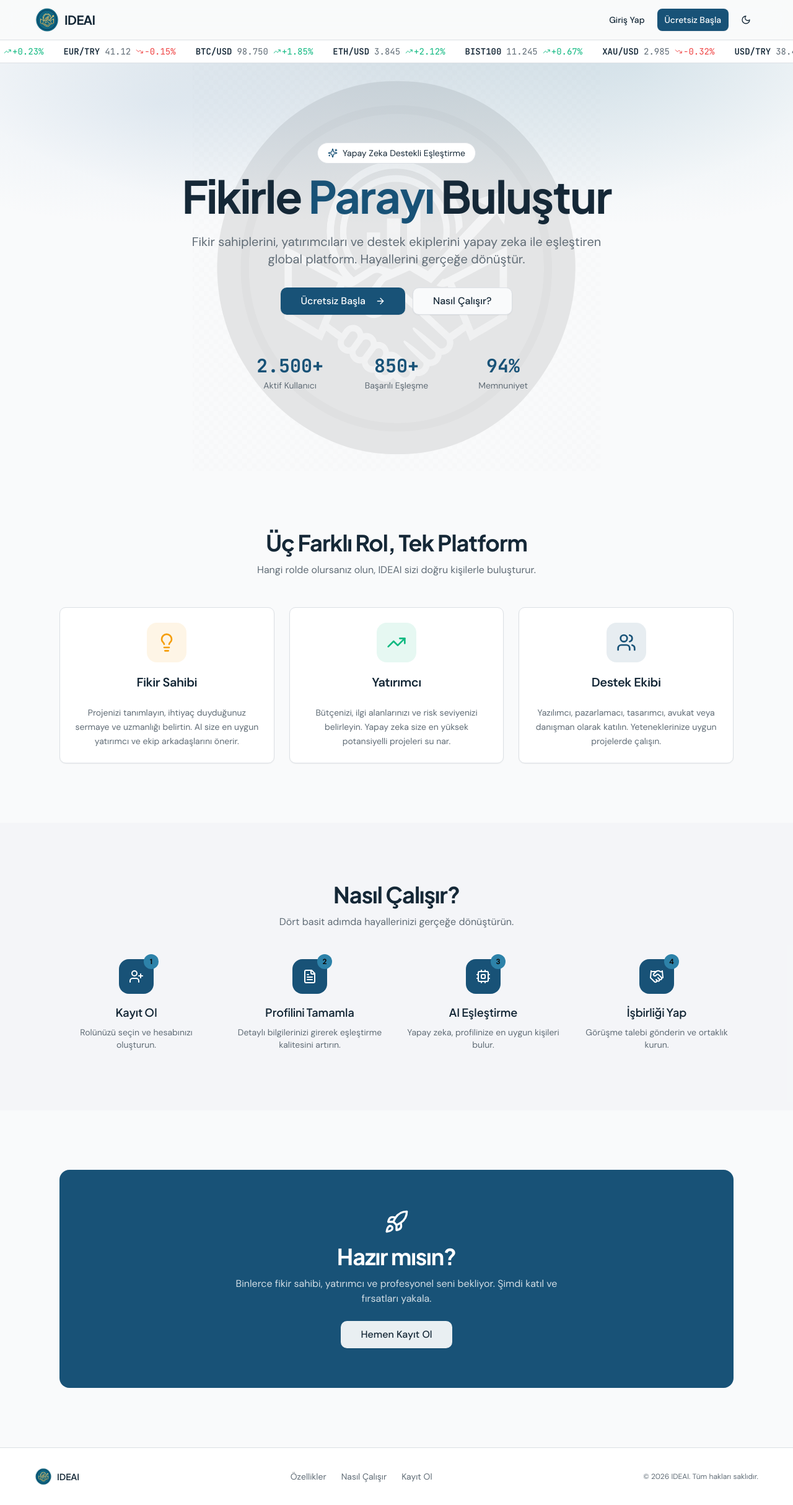
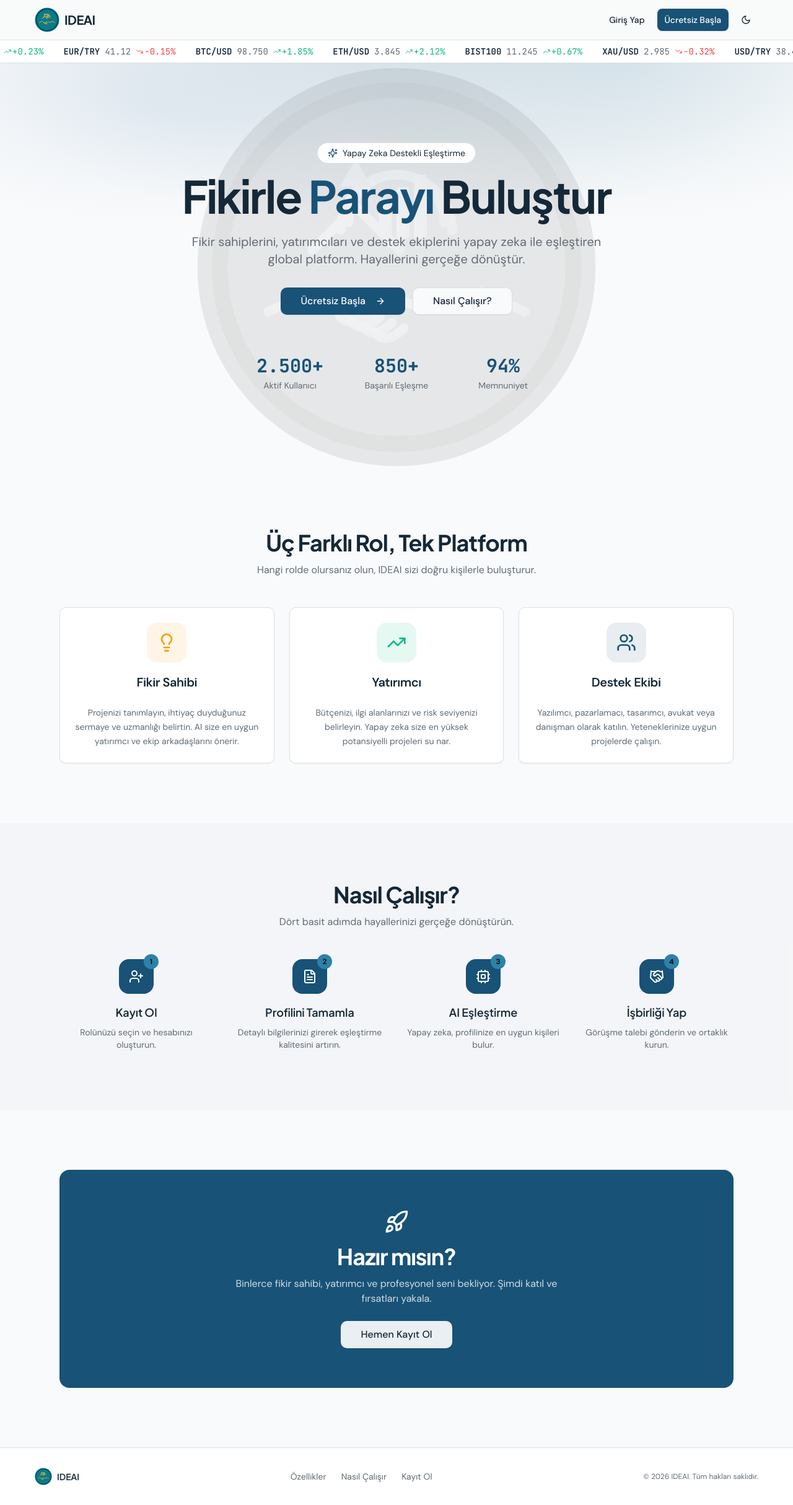
Before and after one commit to ugurmasat/ideai, a Next.js app: page / in a window 1280 px wide. Shown: the whole page at 62% size. Built offline with nearby package versions, Linux system fonts and the light colour scheme; no server answers.

Commit message:
refactor: replace raster logo with SVG for crisp rendering in all themes

```diff
--- a/app/layout.tsx
+++ b/app/layout.tsx
@@ -15,8 +15,8 @@ export const metadata = {
   title: 'IDEAI — Fikirle Parayı Buluştur',
   description: 'Fikir sahiplerini, yatırımcıları ve destek ekiplerini yapay zeka ile eşleştiren global platform.',
   icons: {
-    icon: '/logo.png',
-    shortcut: '/logo.png',
+    icon: '/logo.svg',
+    shortcut: '/logo.svg',
   },
   openGraph: {
     images: [{ url: '/og-image.png', width: 1200, height: 630 }],
--- a/components/footer.tsx
+++ b/components/footer.tsx
@@ -6,7 +6,7 @@ export function Footer() {
     <footer className="border-t bg-card">
       <div className="mx-auto max-w-[1200px] px-4 py-8 flex flex-col items-center gap-4 md:flex-row md:justify-between">
         <div className="flex items-center gap-2">
-          <Image src="/logo.png" alt="IDEAI Logo" width={28} height={28} className="h-7 w-7 rounded-full object-contain" />
+          <Image src="/logo.svg" alt="IDEAI Logo" width={28} height={28} className="h-7 w-7 rounded-full object-contain" />
           <span className="font-display text-sm font-semibold">IDEAI</span>
         </div>
         <nav className="flex gap-6 text-sm text-muted-foreground">
--- a/components/header.tsx
+++ b/components/header.tsx
@@ -21,7 +21,7 @@ export function Header() {
       <div className="mx-auto flex h-16 max-w-[1200px] items-center justify-between px-4">
         {/* Logo */}
         <Link href="/" className="flex items-center gap-2">
-          <Image src="/logo.png" alt="IDEAI Logo" width={40} height={40} className="h-10 w-10 rounded-full object-contain" />
+          <Image src="/logo.svg" alt="IDEAI Logo" width={40} height={40} className="h-10 w-10 rounded-full object-contain" />
           <span className="font-display text-xl font-bold tracking-tight">IDEAI</span>
         </Link>
 
--- a/components/home/hero-section.tsx
+++ b/components/home/hero-section.tsx
@@ -47,7 +47,7 @@ export function HeroSection() {
   return (
     <section className="relative overflow-hidden hero-gradient">
       <Image
-        src="/logo.png"
+        src="/logo.svg"
         alt=""
         fill
         priority
```
Also changed, not shown: public/logo.svg (added).
